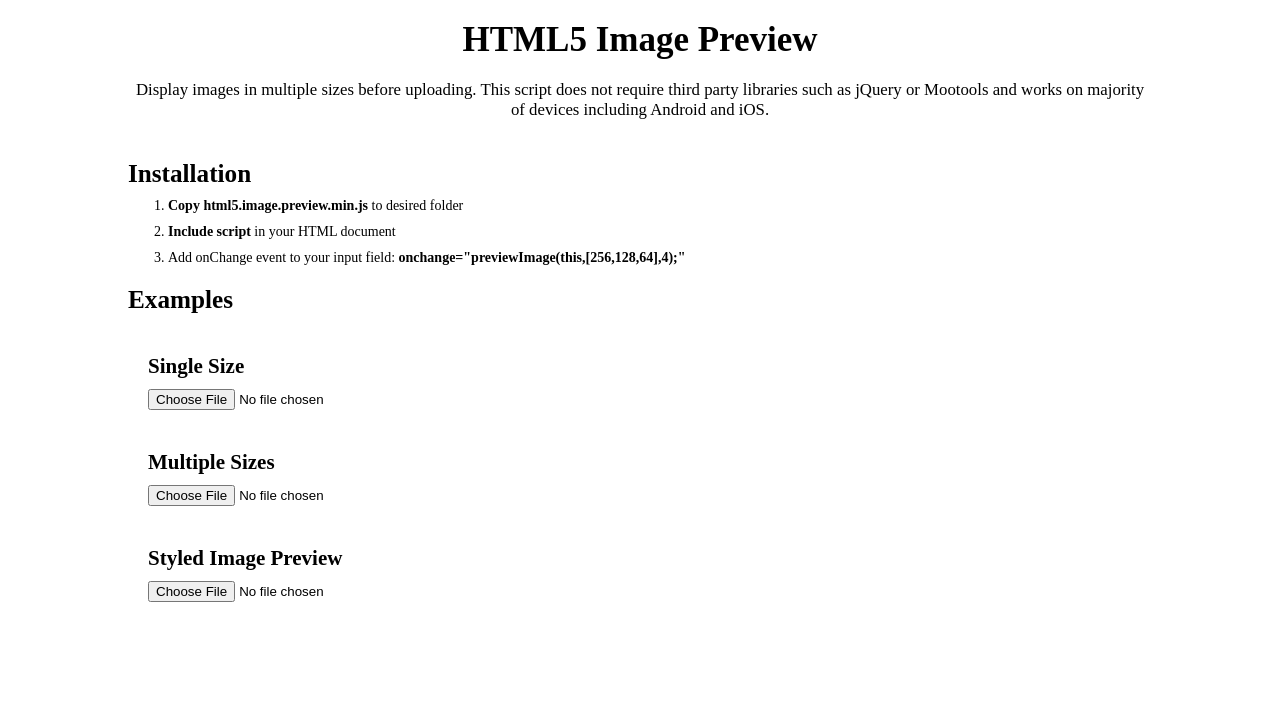
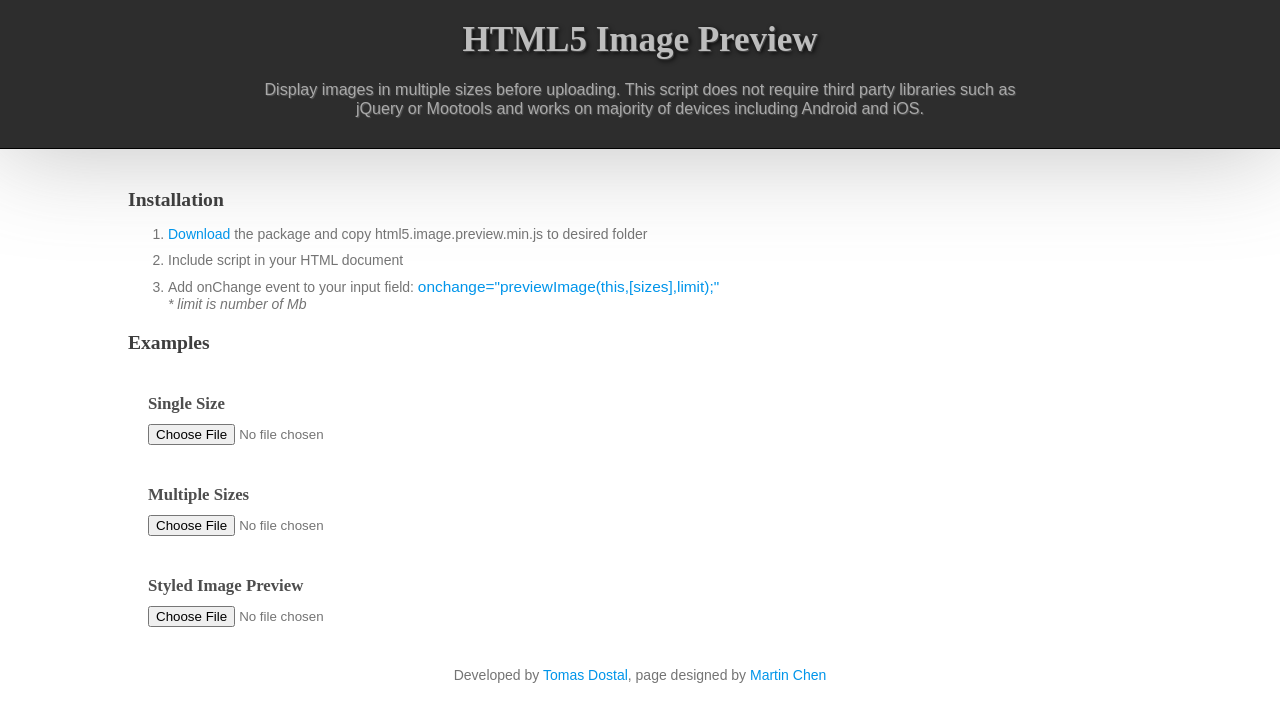
Before and after one commit to Tomino2112/html5ImagePreview, a plain HTML site: page index.html in a window 1280 px wide. Drawn offline with Linux system fonts and the light colour scheme.

Commit message:
Making index nicer

```diff
--- a/index.html
+++ b/index.html
@@ -22,17 +22,20 @@
         header,footer,article,section,nav,aside {display:block;}
 
         /* === Styles === */
-        body {font-size:14px;}
+        body {color: #747474;font-family:"Myriad Pro",sans-serif; font-size:14px;}
         section {margin:20px 0px;}
         article {margin:40px 20px;}
-        h1 {margin-bottom:20px;text-align:center;font-size:2.5em;}
-        h2 {margin-bottom:10px;font-size:1.8em;}
-        h3 {margin-bottom:10px;font-size:1.5em;}
-        header {margin-bottom:40px;}
-        header p {text-align:center;font-size:1.2em;}
+        h1 {margin-bottom:20px;color:#bdbdbd;text-align:center;font-size:2.5em;text-shadow:1px 1px 1px rgba(255,255,255,0.2), 2px 2px 5px #000;}
+        h2 {margin-bottom:15px;color:#3e3e3e;font-size:1.4em;}
+        h3 {margin-bottom:10px;color:#4e4e4e;font-size:1.2em;}
+        h1,h2,h3 {font-family:"PT Sans";}
+        header {margin-bottom:40px;padding:20px 0px;border-bottom:1px solid #000;background:#2d2d2d;box-shadow:0px 2px 100px rgba(100,100,100,0.4);}
+        header p {width:60%;margin:0px auto 10px auto;color:#a9a9a9;text-align:center;font-size:1.15em;text-shadow:1px 1px 1px rgba(255,255,255,0.2);}
         .content {width:80%;margin:20px auto;}
         ol {margin-left:40px;}
         ol li {margin:10px 0px;}
+        ol li strong {color:#0095ea;font-weight:normal;font-size:1.1em;}
+        ol li p {font-style:italic;}
         .imagePreview{margin-top:10px;}
         .imagePreview img {margin:10px;}
         article.styled .imagePreview img {
@@ -40,25 +43,29 @@
             border:2px dashed #ccc;
             border-radius:10px;
         }
+        footer {margin:20px 0px;text-align:center;}
+        a{color:#0095ea;text-decoration:none;}
+        a:hover {text-decoration:underline;}
     </style>
 
     <script src="html5.image.preview.min.js"></script>
+
 </head>
 <body>
 
+    <header>
+        <h1>HTML5 Image Preview</h1>
+        <p>Display images in multiple sizes before uploading. This script does not require third party libraries such as jQuery or Mootools and works on majority of devices including Android and iOS.</p>
+    </header>
+
     <div class="content">
-
-        <header>
-            <h1>HTML5 Image Preview</h1>
-            <p>Display images in multiple sizes before uploading. This script does not require third party libraries such as jQuery or Mootools and works on majority of devices including Android and iOS.</p>
-        </header>
 
         <section class="install">
             <h2>Installation</h2>
             <ol>
-                <li><strong>Copy html5.image.preview.min.js</strong> to desired folder</li>
-                <li><strong>Include script</strong> in your HTML document</li>
-                <li>Add onChange event to your input field: <strong>onchange="previewImage(this,[256,128,64],4);"</strong></li>
+                <li><a href="https://github.com/Tomino2112/html5ImagePreview/archive/master.zip">Download</a> the package and copy html5.image.preview.min.js to desired folder</li>
+                <li>Include script in your HTML document</li>
+                <li>Add onChange event to your input field: <strong>onchange="previewImage(this,[sizes],limit);"</strong></br><p>* limit is number of Mb</p></li>
             </ol>
         </section>
 
@@ -84,5 +91,7 @@
         </section>
 
     </div>
+
+    <footer>Developed by <a href="http://tomasdostal.com/">Tomas Dostal</a>, page designed by <a href="http://clipandpaper.com/">Martin Chen</a></footer>
 </body>
 </html>
```
